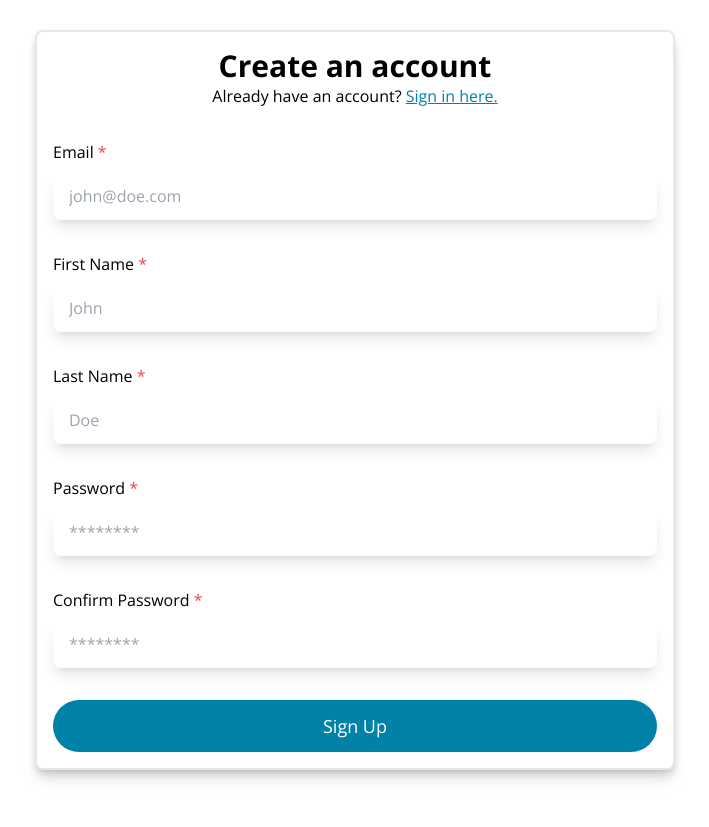
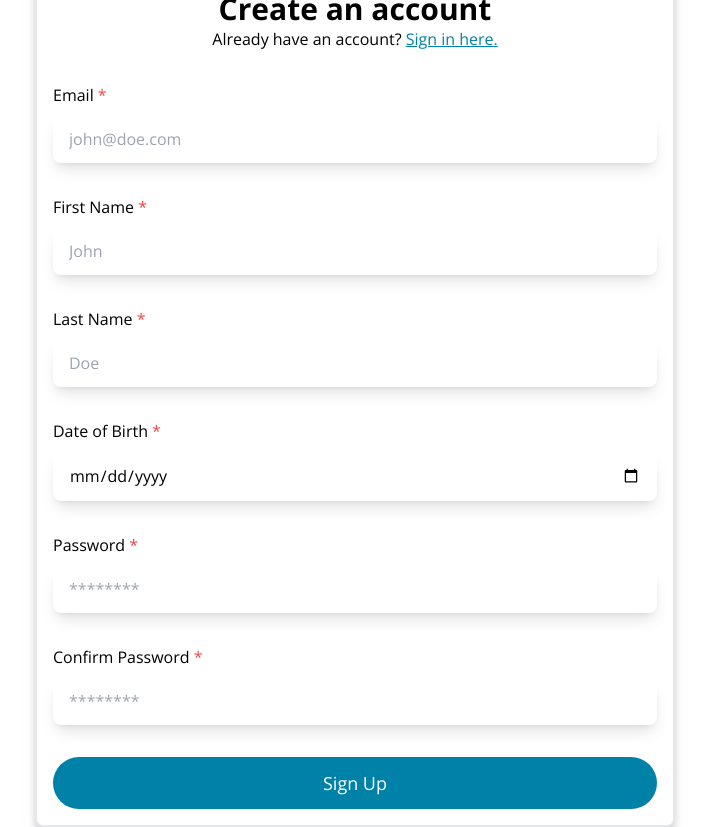
Before and after one commit to jkchisolm/pft-client, a Next.js app: page /signup in a window 1280 px wide. Shown: the whole page, without its empty margins (285-994 px from the left). Before the commit the page ends 800 px from the top, so only its background shows below. Built offline with nearby package versions, Linux system fonts and the light colour scheme.

Commit message:
feat: add date of birth to signup flow

```diff
--- a/src/app/(auth)/components/signupForm.tsx
+++ b/src/app/(auth)/components/signupForm.tsx
@@ -53,6 +53,16 @@ export const SignupForm = () => {
         </div>
         <div className="mb-4">
           <Input
+            type="date"
+            name="dob"
+            label="Date of Birth"
+            placeholder="YYYY-MM-DD"
+            error={errorState?.fieldErrors.dob}
+            required
+          />
+        </div>
+        <div className="mb-4">
+          <Input
             type="password"
             name="password"
             label="Password"
--- a/src/lib/actions/signup.ts
+++ b/src/lib/actions/signup.ts
@@ -9,6 +9,7 @@ export const signup = async (prevState: unknown, formData: FormData) => {
     lastname: formData.get("lastname") as string,
     password: formData.get("password") as string,
     confirmPassword: formData.get("confirmPassword") as string,
+    dob: formData.get("dob") as string,
   };
 
   // Check if the password and confirmPassword fields match
@@ -21,10 +22,15 @@ export const signup = async (prevState: unknown, formData: FormData) => {
         lastname: null,
         password: "Passwords do not match",
         confirmPassword: "Passwords do not match",
+        dob: null,
       },
     };
     return error;
   }
+
+  // reformat dob to YYYY-MM-DD
+  const dob = new Date(authInfo.dob);
+  authInfo.dob = dob.toISOString().split("T")[0];
 
   const result = await fetch(
     process.env.NEXT_PUBLIC_SERVER_URL + "auth/register",
@@ -48,6 +54,7 @@ export const signup = async (prevState: unknown, formData: FormData) => {
         lastname: null,
         password: null,
         confirmPassword: null,
+        dob: null,
       },
     };
     return error;
```
Also changed, not shown: 1 other file (tests, documents, lock files or other folders).
